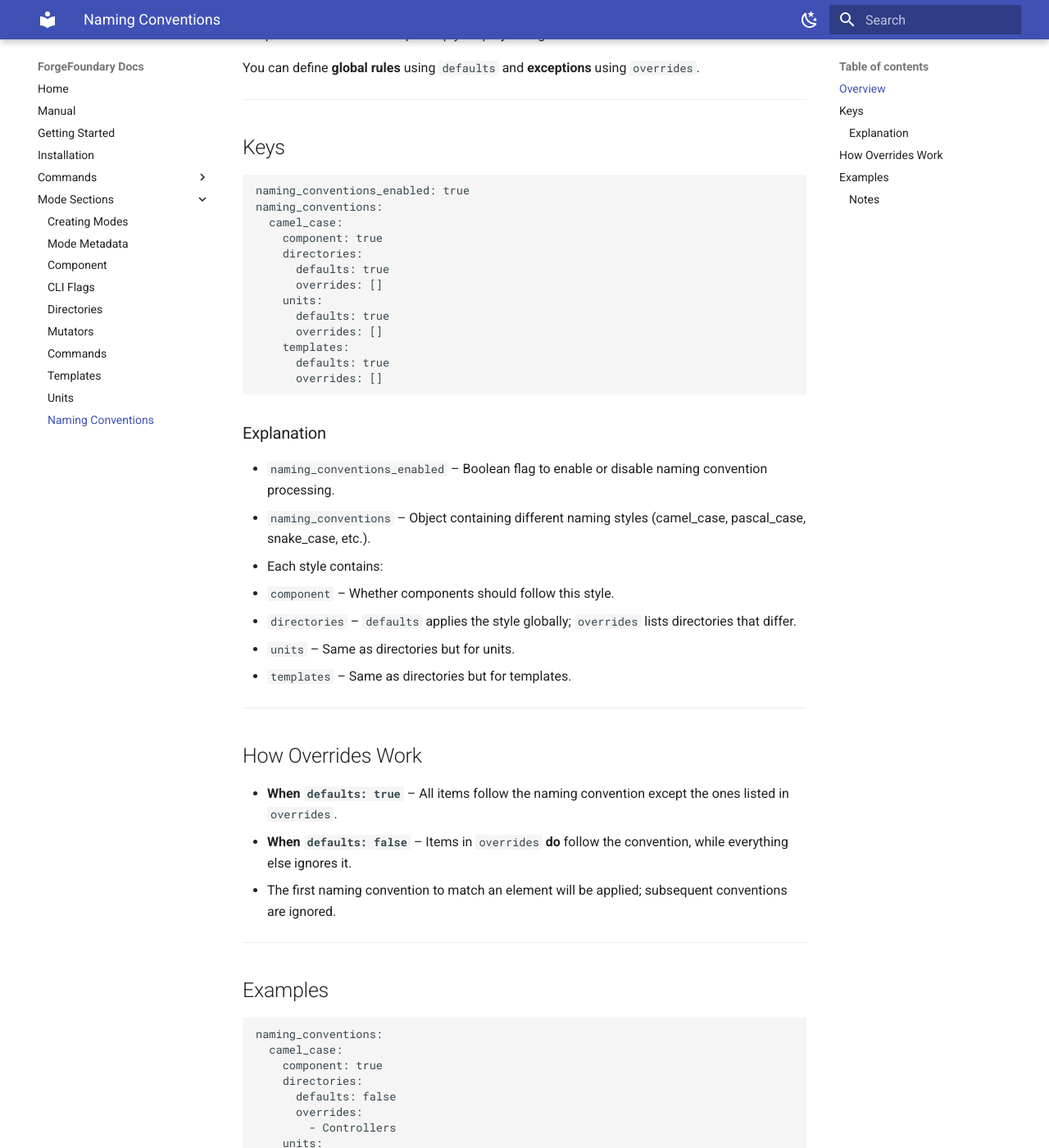
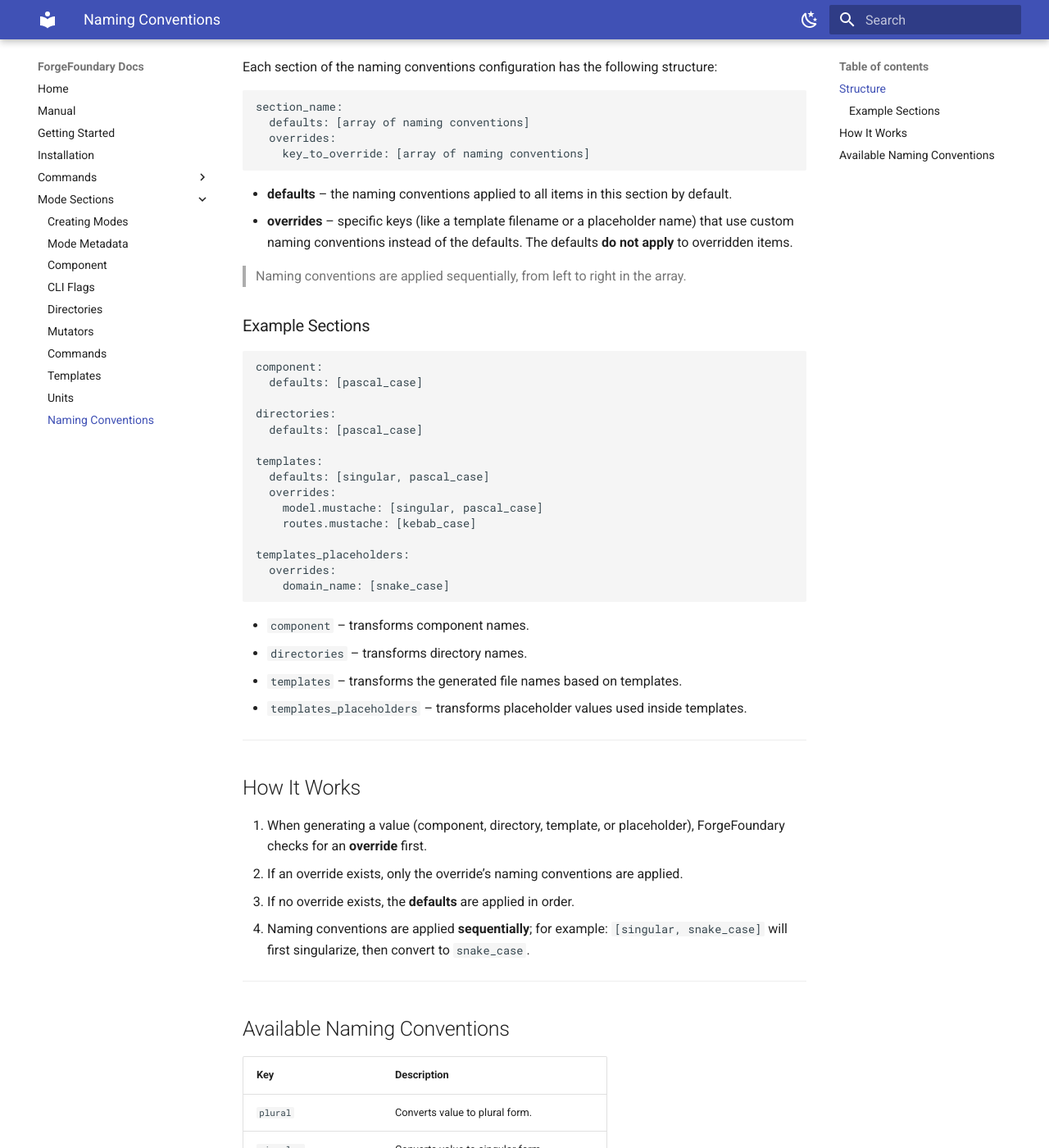
Before and after one commit to omarSemgey/ForgeFoundary, an MkDocs documentation site: the page built from Docs/Modes/ModeSections/Naming_Conventions.md, in a window 1280 px wide and 1400 px high, scrolled down 253 px. Shown: the whole window at 82% size. Built offline with MkDocs 1.6.1 and Material for MkDocs 9.7.7, drawn with Linux system fonts in a browser that asks for light colours; some of the changed text lies outside the part shown.

Commit message:
Updating The Naming Conventions System

````diff
--- a/App/Src/Modes/laravel-ddd/Templates/model.mustache
+++ b/App/Src/Modes/laravel-ddd/Templates/model.mustache
@@ -1,5 +1,5 @@
 ---
-file_name: "{{domain_name}}"
+file_name: "potato"
 file_paths:
   - Models
 ---
--- a/Docs/Modes/ModeSections/Naming_Conventions.md
+++ b/Docs/Modes/ModeSections/Naming_Conventions.md
@@ -1,95 +1,77 @@
 # Naming Conventions
 
-## Overview
+ForgeFoundary supports **automatic naming transformations** for components, directories, templates, and placeholders. Naming conventions are applied in **the order they are listed**.
 
-The **Naming Convention** section allows you to **enforce consistent naming styles** (e.g., camelCase, PascalCase) across your mode’s components, directories, units, templates, and template metadata. This helps keep your project organized and readable.
+## Structure
 
-You can define **global rules** using `defaults` and **exceptions** using `overrides`.
+Each section of the naming conventions configuration has the following structure:
+
+```yaml
+section_name:
+  defaults: [array of naming conventions]
+  overrides:
+    key_to_override: [array of naming conventions]
+```
+
+* **defaults** – the naming conventions applied to all items in this section by default.
+* **overrides** – specific keys (like a template filename or a placeholder name) that use custom naming conventions instead of the defaults. The defaults **do not apply** to overridden items.
+
+> Naming conventions are applied sequentially, from left to right in the array.
+
+### Example Sections
+
+```yaml
+component:
+  defaults: [pascal_case]
+
+directories:
+  defaults: [pascal_case]
+
+templates:
+  defaults: [singular, pascal_case]
+  overrides:
+    model.mustache: [singular, pascal_case]
+    routes.mustache: [kebab_case]
+
+templates_placeholders:
+  overrides:
+    domain_name: [snake_case]
+```
+
+* `component` – transforms component names.
+* `directories` – transforms directory names.
+* `templates` – transforms the generated file names based on templates.
+* `templates_placeholders` – transforms placeholder values used inside templates.
 
 ---
 
-## Keys
+## How It Works
 
-```yaml
-naming_conventions_enabled: true
-naming_conventions:
-  camel_case:
-    component: true
-    directories:
-      defaults: true
-      overrides: []
-    units:
-      defaults: true
-      overrides: []
-    templates:
-      defaults: true
-      overrides: []
-```
-
-### Explanation
-
-* `naming_conventions_enabled` – Boolean flag to enable or disable naming convention processing.
-* `naming_conventions` – Object containing different naming styles (camel_case, pascal_case, snake_case, etc.).
-* Each style contains:
-
-  * `component` – Whether components should follow this style.
-  * `directories` – `defaults` applies the style globally; `overrides` lists directories that differ.
-  * `units` – Same as directories but for units.
-  * `templates` – Same as directories but for templates.
+1. When generating a value (component, directory, template, or placeholder), ForgeFoundary checks for an **override** first.
+2. If an override exists, only the override’s naming conventions are applied.
+3. If no override exists, the **defaults** are applied in order.
+4. Naming conventions are applied **sequentially**; for example: `[singular, snake_case]` will first singularize, then convert to `snake_case`.
 
 ---
 
-## How Overrides Work
+## Available Naming Conventions
 
-* **When `defaults: true`** – All items follow the naming convention except the ones listed in `overrides`.
-* **When `defaults: false`** – Items in `overrides` **do** follow the convention, while everything else ignores it.
-* The first naming convention to match an element will be applied; subsequent conventions are ignored.
-
----
-
-## Examples
-
-```yaml
-naming_conventions:
-  camel_case:
-    component: true
-    directories:
-      defaults: false
-      overrides:
-        - Controllers
-    units:
-      defaults: true
-      overrides: []
-    templates:
-      defaults: true
-      overrides: []
-
-  pascal_case:
-    component: false
-    directories:
-      defaults: true
-      overrides: []
-    units:
-      defaults: true
-      overrides: []
-    templates:
-      defaults: false
-      overrides:
-        - Template.mustache
-```
-
-**Interpretation:**
-
-* Components follow **camelCase**.
-* All directories follow **PascalCase** except `Controllers`, which uses camelCase.
-* Units use **defaults: true** for camelCase but are not overridden, so they remain camelCase.
-* Templates mostly follow camelCase, except `Template.mustache`, which uses PascalCase.
-* The first convention applied to an element (camelCase or PascalCase) is the one that takes effect.
-
----
-
-### Notes
-
-* Naming conventions are optional, but they help maintain a consistent style in larger projects.
-* Overrides give precise control, allowing exceptions to global rules.
-* Units and templates can be excluded from naming conventions if desired.
+| Key                    | Description                               |
+| ---------------------- | ----------------------------------------- |
+| `plural`               | Converts value to plural form.            |
+| `singular`             | Converts value to singular form.          |
+| `camel_case`           | Converts value to `camelCase`.            |
+| `pascal_case`          | Converts value to `PascalCase`.           |
+| `snake_case`           | Converts value to `snake_case`.           |
+| `kebab_case`           | Converts value to `kebab-case`.           |
+| `upper_snake_case`     | Converts value to `UPPER_SNAKE_CASE`.     |
+| `dot_case`             | Converts value to `dot.case`.             |
+| `studly_case`          | Converts value to `StudlyCase`.           |
+| `title_case`           | Converts value to `Title Case`.           |
+| `sentence_case`        | Converts value to `Sentence case`.        |
+| `screaming_kebab_case` | Converts value to `SCREAMING-KEBAB-CASE`. |
+| `slash_case`           | Converts value to `slash/case`.           |
+| `backslash_case`       | Converts value to `backslash\case`.       |
+| `dot_kebab_case`       | Converts value to `dot-kebab-case`.       |
+| `flat_case`            | Converts value to `flatcase`.             |
+| `train_case`           | Converts value to `Train-Case`.           |
````
Also changed, not shown: App/Src/Modes/laravel-ddd/laravel-ddd.yaml (+14 -23 lines), Docs/Modes/PreMadeModes/laravel-ddd.md (added, +96 -0 lines), site/Modes/Creating_Modes/index.html, site/search/search_index.json, 11 other files.
